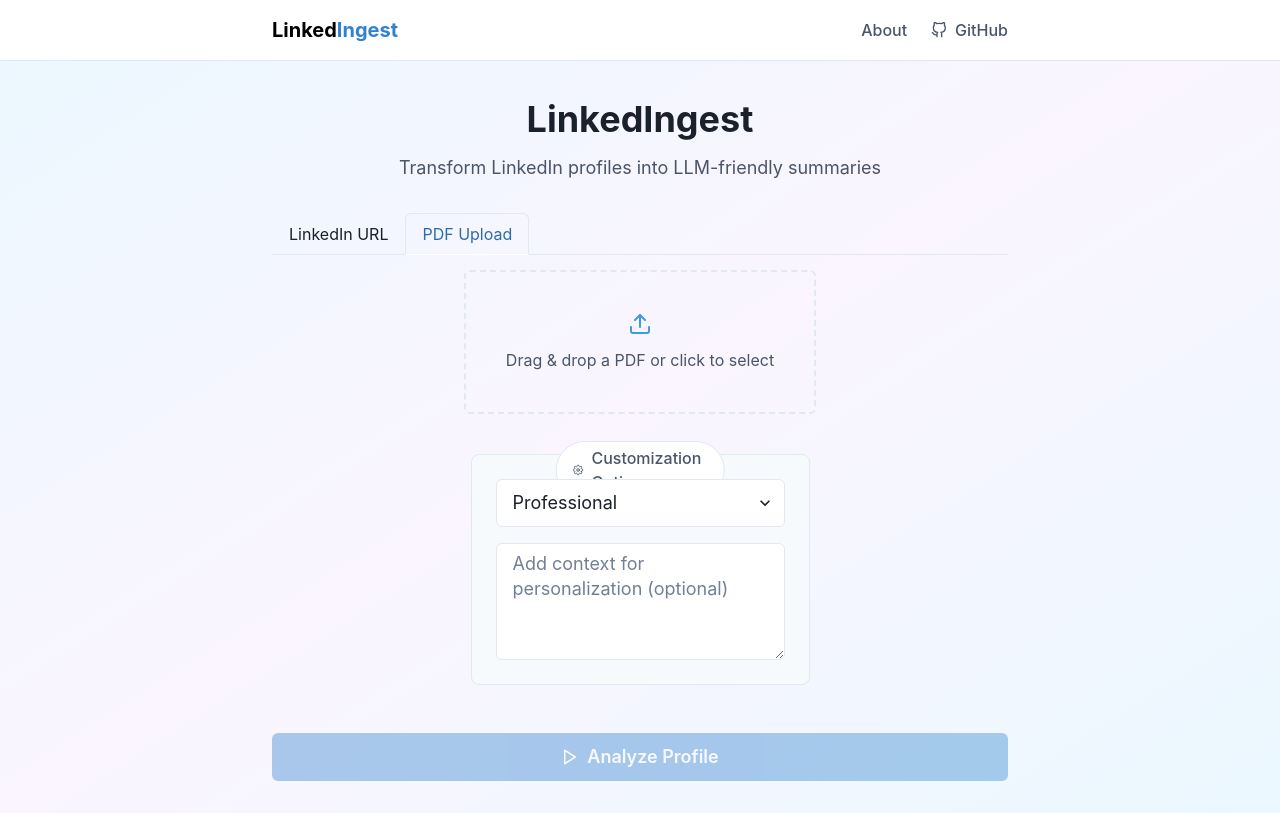
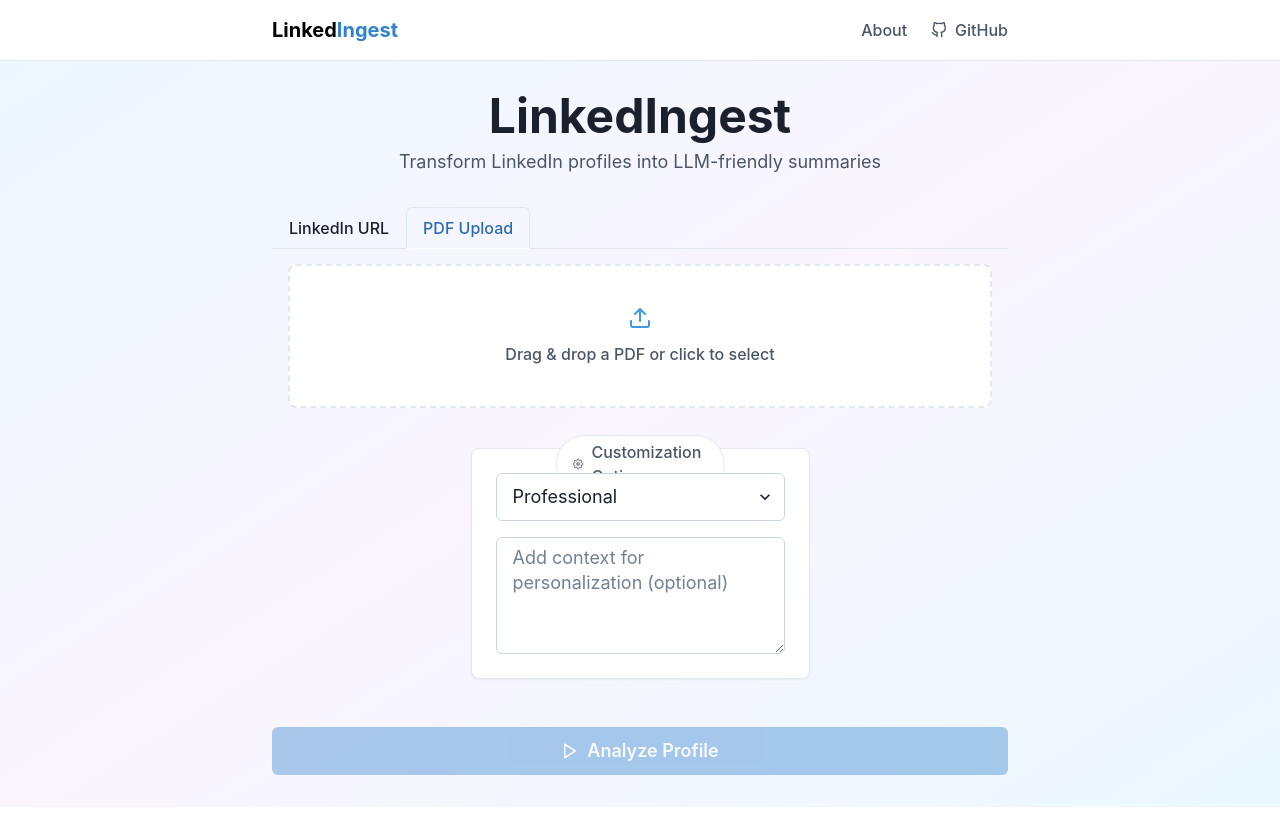
Before and after one commit to paulLieber98/LinkedIngest, a React (Create React App) app in the folder frontend/: page / in a window 1280 px wide. Both pictures are taken after a click on the tab "PDF Upload". Built offline with nearby package versions, Linux system fonts and the light colour scheme.

Commit message:
Fix layout and input handling

```diff
--- a/frontend/src/pages/Home.js
+++ b/frontend/src/pages/Home.js
@@ -1,4 +1,4 @@
-import React, { useState, useCallback, useRef } from 'react';
+import React, { useState, useCallback } from 'react';
 import {
   Box,
   Container,
@@ -28,7 +28,6 @@ function Home() {
   const [activeTab, setActiveTab] = useState(0);
   const [tone, setTone] = useState('professional');
   const [context, setContext] = useState('');
-  const contextTimeoutRef = useRef(null);
   const toast = useToast();
 
   const handleContextChange = (e) => {
@@ -173,8 +172,9 @@ function Home() {
       borderRadius="lg"
       border="1px"
       borderColor="gray.200"
-      bg="gray.50"
+      bg="white"
       position="relative"
+      boxShadow="sm"
     >
       <Box
         position="absolute"
@@ -200,6 +200,8 @@ function Home() {
           onChange={(e) => setTone(e.target.value)}
           bg="white"
           size="lg"
+          borderColor="gray.300"
+          _hover={{ borderColor: "gray.400" }}
         >
           <option value="professional">Professional</option>
           <option value="casual">Casual</option>
@@ -216,6 +218,8 @@ function Home() {
           size="lg"
           rows={4}
           resize="vertical"
+          borderColor="gray.300"
+          _hover={{ borderColor: "gray.400" }}
         />
       </VStack>
     </Box>
@@ -225,9 +229,9 @@ function Home() {
     <Container maxW="container.md" py={8}>
       <VStack spacing={8} align="stretch">
         <Box textAlign="center">
-          <Text fontSize="4xl" fontWeight="bold" mb={2}>
+          <Heading as="h1" size="2xl" mb={2} color="gray.800">
             LinkedIngest
-          </Text>
+          </Heading>
           <Text fontSize="lg" color="gray.600">
             Transform LinkedIn profiles into LLM-friendly summaries
           </Text>
@@ -240,10 +244,11 @@ function Home() {
             setActiveTab(index);
             setSummary('');
           }}
+          isLazy
         >
           <TabList>
-            <Tab>LinkedIn URL</Tab>
-            <Tab>PDF Upload</Tab>
+            <Tab fontWeight="medium">LinkedIn URL</Tab>
+            <Tab fontWeight="medium">PDF Upload</Tab>
           </TabList>
 
           <TabPanels>
@@ -254,6 +259,9 @@ function Home() {
                   value={url}
                   onChange={(e) => setUrl(e.target.value)}
                   size="lg"
+                  bg="white"
+                  borderColor="gray.300"
+                  _hover={{ borderColor: "gray.400" }}
                 />
                 <CustomizationOptions />
               </VStack>
@@ -266,9 +274,9 @@ function Home() {
                   p={10}
                   border="2px dashed"
                   borderColor={isDragActive ? 'blue.400' : file ? 'green.400' : 'gray.200'}
-                  borderRadius="md"
+                  borderRadius="lg"
                   textAlign="center"
-                  bg={isDragActive ? 'blue.50' : file ? 'green.50' : 'transparent'}
+                  bg={isDragActive ? 'blue.50' : file ? 'green.50' : 'white'}
                   cursor="pointer"
                   transition="all 0.2s"
                   _hover={{
@@ -276,11 +284,12 @@ function Home() {
                     bg: file ? 'green.100' : 'blue.50'
                   }}
                   position="relative"
+                  w="100%"
                 >
                   <input {...getInputProps()} />
                   <VStack spacing={3}>
                     <FiUpload size={24} color={file ? '#38A169' : '#4299E1'} />
-                    <Text color={file ? 'green.600' : 'gray.600'}>
+                    <Text color={file ? 'green.600' : 'gray.600'} fontWeight="medium">
                       {file
                         ? `Selected: ${file.name}`
                         : isDragActive
@@ -314,20 +323,23 @@ function Home() {
           onClick={handleAnalyze}
           leftIcon={<FiPlay />}
           isDisabled={(activeTab === 0 && !url) || (activeTab === 1 && !file)}
+          w="100%"
         >
           Analyze Profile
         </Button>
 
         {summary && (
-          <Box position="relative">
+          <Box position="relative" bg="white" borderRadius="lg" boxShadow="sm" border="1px" borderColor="gray.200">
             <Textarea
               value={summary}
               readOnly
               minH="300px"
               p={4}
-              borderRadius="md"
+              borderRadius="lg"
               bg="gray.50"
               whiteSpace="pre-wrap"
+              borderColor="transparent"
+              _hover={{ borderColor: "transparent" }}
             />
             <Button
               position="absolute"
```
